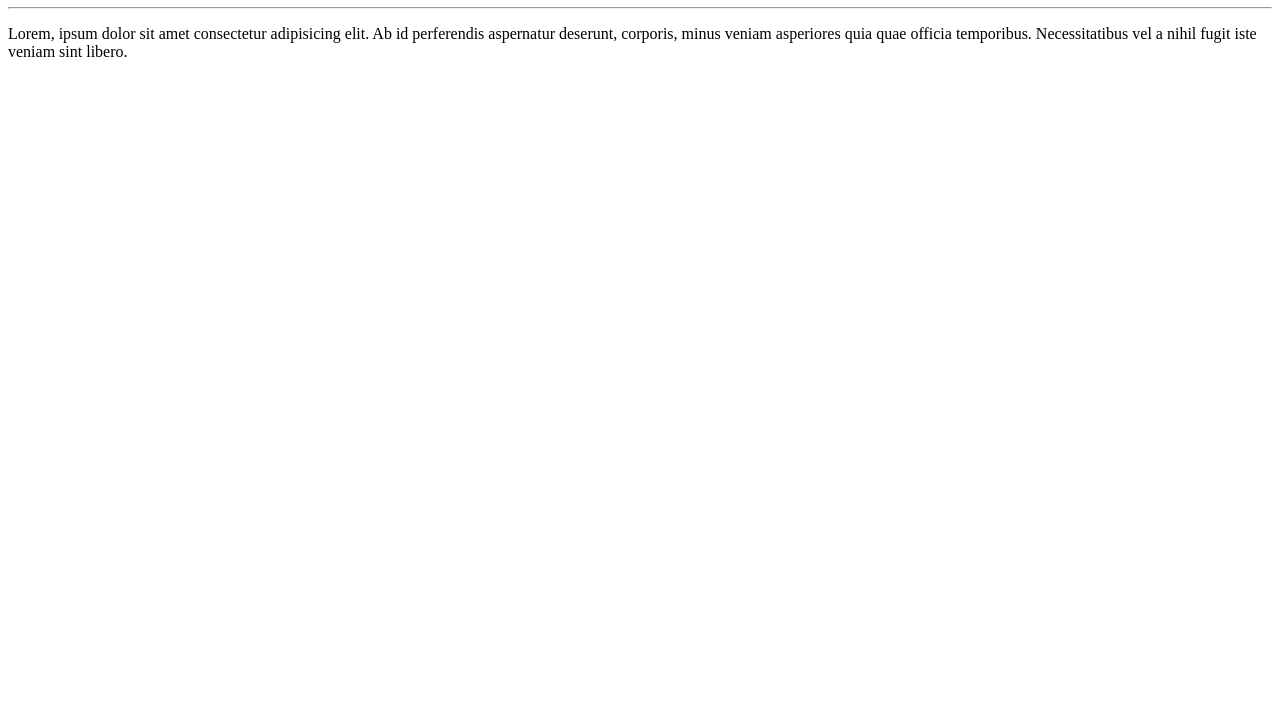
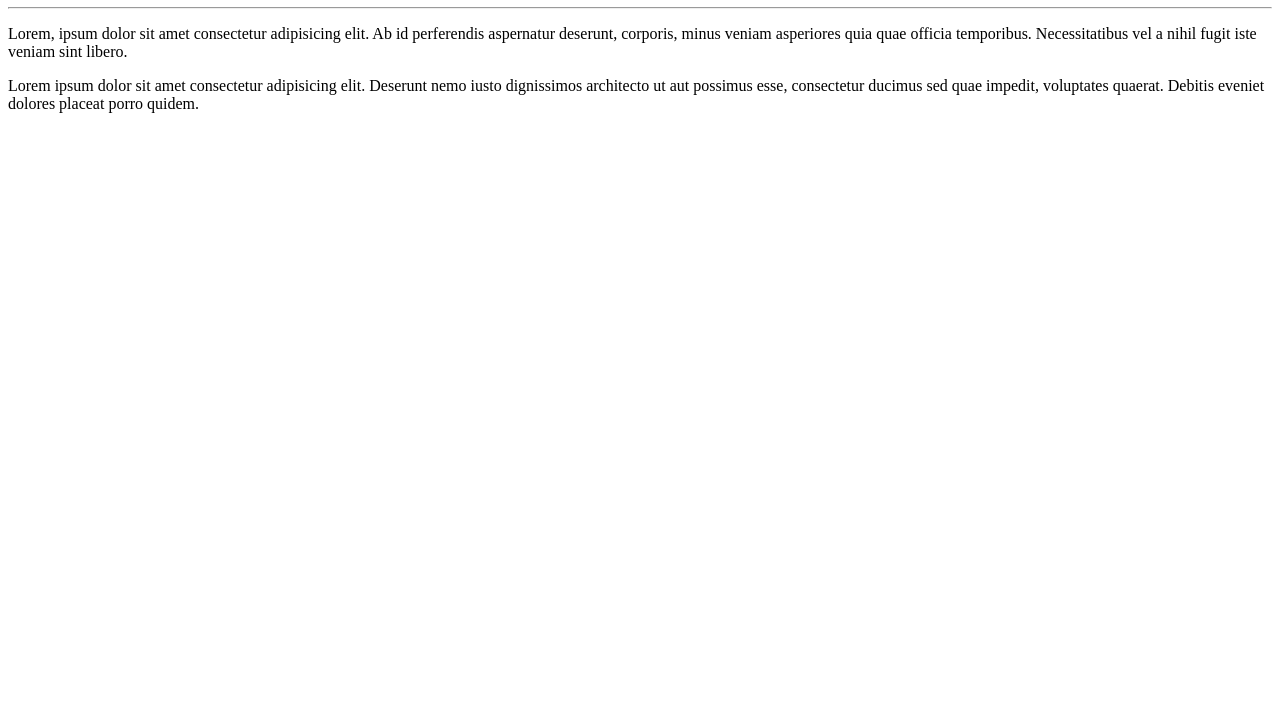
Before and after one commit to AlpinoMonkey/Beecrowd_Exercises_Python, a plain HTML site: page site-exemplo/index.html in a window 1280 px wide. Shown: the part 73-800 px from the top of the page. Drawn offline with Linux system fonts and the light colour scheme.

Commit message:
adicionei um parágrafo

```diff
--- a/site-exemplo/index.html
+++ b/site-exemplo/index.html
@@ -9,5 +9,6 @@
     <h1>Olá, Mundo!</h1>
     <hr>
     <p>Lorem, ipsum dolor sit amet consectetur adipisicing elit. Ab id perferendis aspernatur deserunt, corporis, minus veniam asperiores quia quae officia temporibus. Necessitatibus vel a nihil fugit iste veniam sint libero.</p>
+    <p>Lorem ipsum dolor sit amet consectetur adipisicing elit. Deserunt nemo iusto dignissimos architecto ut aut possimus esse, consectetur ducimus sed quae impedit, voluptates quaerat. Debitis eveniet dolores placeat porro quidem.</p>
 </body>
 </html>
```
